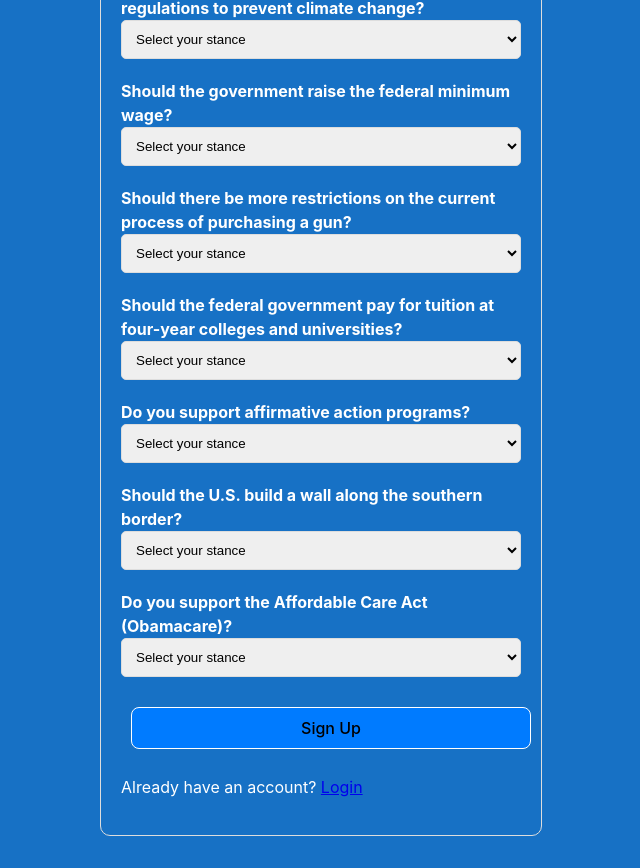
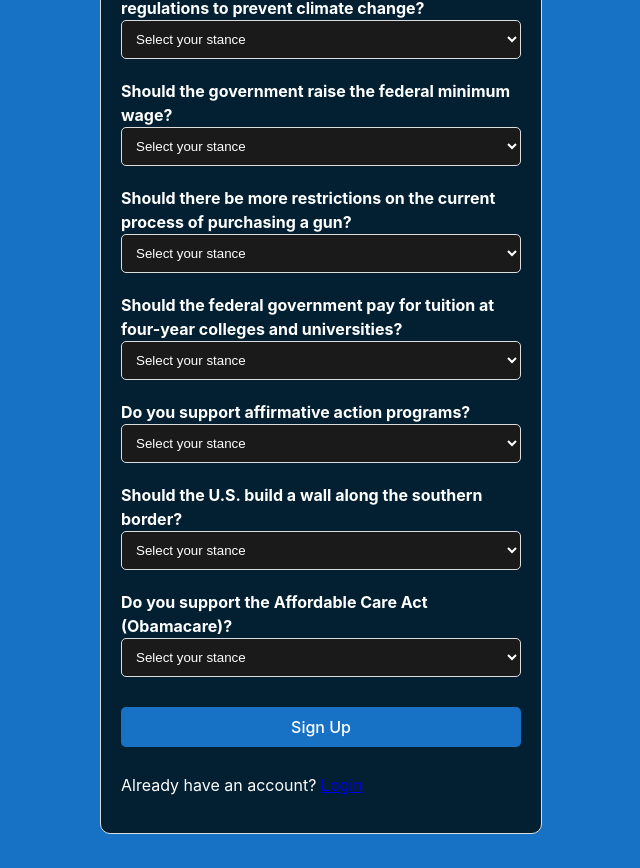
Before and after one commit to carlosm4247/electionsphere, a React (Vite) app in the folder capstone-ui/: page /signup in a window 1280 px wide. Shown: the part 1240-2108 px from the top of the page, without its empty margins (319-959 px from the left). Built offline with nearby package versions, Linux system fonts and the light colour scheme.

Commit message:
Adjusted the color of the login and signup pages and also added some styling to the button to differentiate it from the standard buttons.

```diff
--- a/capstone-ui/src/Components/LoginForm/LoginForm.css
+++ b/capstone-ui/src/Components/LoginForm/LoginForm.css
@@ -9,12 +9,14 @@
     flex-direction: column;
     width: 300px;
     padding: 20px;
-    border: 1px solid #ddd;
+    border: 1px solid #FFFFFF;
     border-radius: 10px;
+    background-color: #022031;
 }
 
 .login-form h2 {
     text-align: center;
+    color: #D92140;
 }
 
 .login-form .form-group {
@@ -28,6 +30,7 @@
     font-weight: bold;
     text-align: left;
     flex: 1;
+    color: #FFFFFF;
 }
 
 .login-form input {
@@ -35,15 +38,19 @@
     border: 1px solid #ddd;
     border-radius: 5px;
     flex: 2;
+    color: #FFFFFF;
+    background-color: #1a1a1a;
 }
 
 .login-form button {
     margin-top: 10px;
     padding: 10px;
     width: 100%;
-    background-color: #007bff;
+    background-color: #1771C5;
+    border: none;
+    border-radius: 5px;
+    cursor: pointer;
+    color: #FFFFFF;
+    transition: background-color 0.3s ease-in-out;
+    align-self: center;
 }
-
-.login-form button:hover {
-    border-color: white;
-}
--- a/capstone-ui/src/Components/SignupForm/SignupForm.css
+++ b/capstone-ui/src/Components/SignupForm/SignupForm.css
@@ -11,6 +11,7 @@
     padding: 20px;
     border: 1px solid #ddd;
     border-radius: 10px;
+    background-color: #022031;
 }
 
 .signup-form .form-group {
@@ -24,6 +25,7 @@
     font-weight: bold;
     text-align: left;
     flex: 1;
+    color: #FFFFFF;
 }
 
 .signup-form .form-group .stances {
@@ -36,6 +38,8 @@
     border: 1px solid #ddd;
     border-radius: 5px;
     width: 100%;
+    color: #FFFFFF;
+    background-color: #1a1a1a;
 }
 
 .signup-form input,
@@ -44,15 +48,19 @@
     border: 1px solid #ddd;
     border-radius: 5px;
     flex: 2;
+    color: #FFFFFF;
+    background-color: #1a1a1a;
 }
 
 .signup-form button {
     margin-top: 10px;
     padding: 10px;
     width: 100%;
-    background-color: #007bff;
+    background-color: #1771C5;
+    border: none;
+    border-radius: 5px;
+    cursor: pointer;
+    color: #FFFFFF;
+    transition: color 0.3s ease-in-out;
+    align-self: center;
 }
-
-.signup-form button:hover {
-    border-color: white;
-}
```
